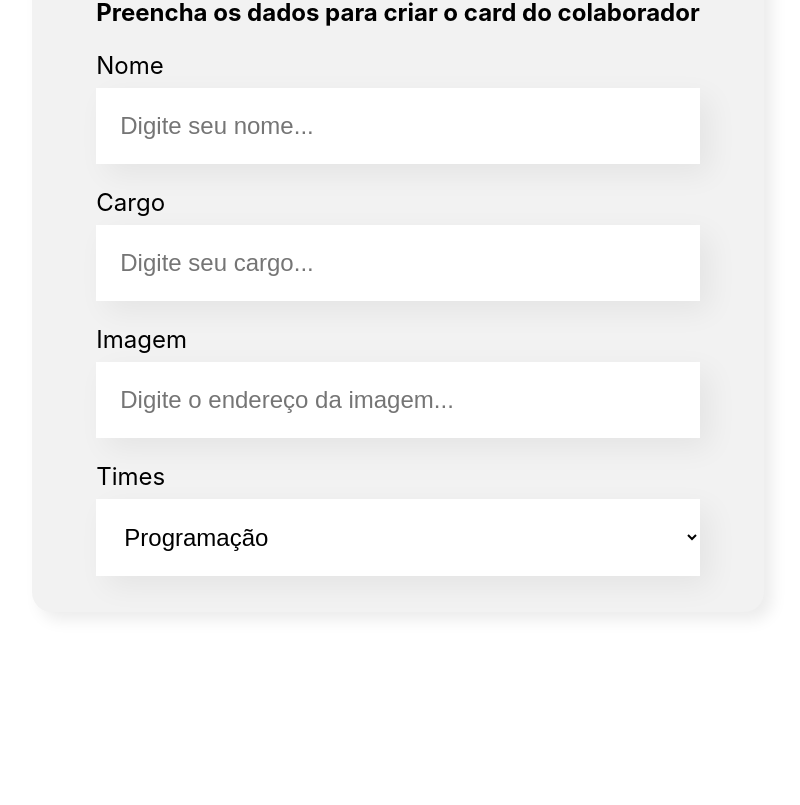
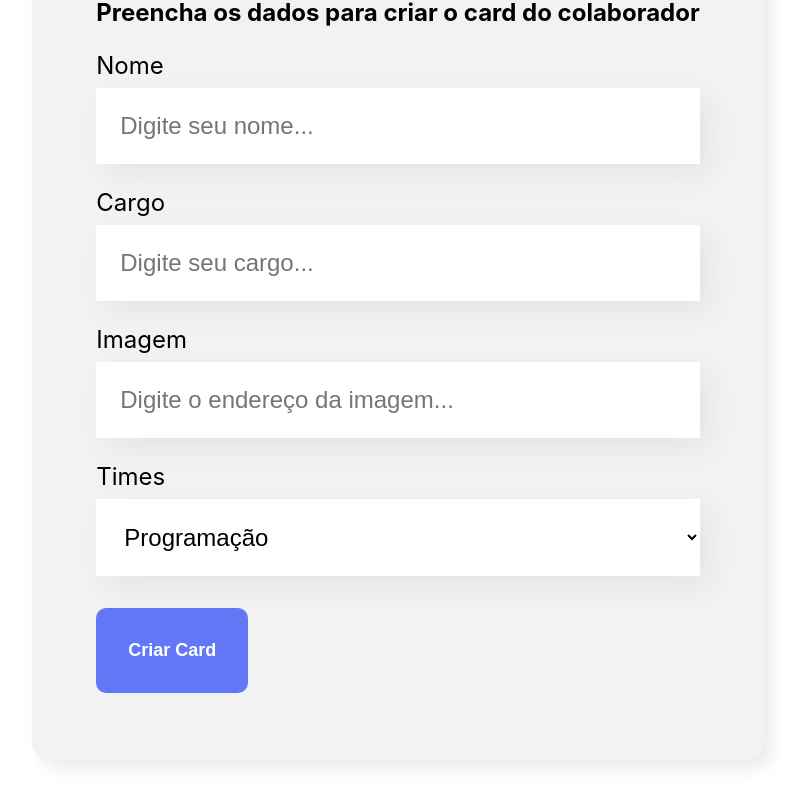
Before and after one commit to matheusjuda/organo-react, a React (Create React App) app: page / in a window 1280 px wide. Shown: the part 636-1441 px from the top of the page, without its empty margins (242-1042 px from the left). Before the commit the page ends 1328 px from the top, so only its background shows below. Built offline with nearby package versions, Linux system fonts and the light colour scheme.

Commit message:
Criando Botão

```diff
--- /dev/null
+++ b/src/componentes/Botao/Botao.css
@@ -0,0 +1,15 @@
+.botao {
+    background-color: #6278f7;
+    border-radius: 10px;
+    font-weight: 700;
+    font-size: 18px;
+    padding: 32px;
+    border: none;
+    cursor: pointer;
+    color: #FFF;
+    margin: 32px 0;
+}
+
+.botao:hover {
+    color: #95FFD4;
+}
--- /dev/null
+++ b/src/componentes/Botao/index.js
@@ -0,0 +1,10 @@
+import './Botao.css'
+
+const Botao = (props) => {
+    return (
+        //O children recebe tudo que é passado no botão
+        <button className='botao'>{props.children}</button>
+    )
+}
+
+export default Botao
--- a/src/componentes/Formulario/index.js
+++ b/src/componentes/Formulario/index.js
@@ -1,9 +1,11 @@
+import Botao from '../Botao'
 import CampoTexto from '../CampopTexto'
 import ListaSuspensa from '../ListaSuspensa'
 import './Formulario.css'
 
 const Formulario = (props) => {
 
+    //Para ListaSuspensa
     const times = [
         'Programação',
         'Front-End',
@@ -23,6 +25,7 @@
                 <CampoTexto label="Cargo" placeholder="Digite seu cargo" />
                 <CampoTexto label="Imagem" placeholder="Digite o endereço da imagem" />
                 <ListaSuspensa label='Times' itens={times} />
+                <Botao>Criar Card</Botao>
             </form>
         </section>
 
```
